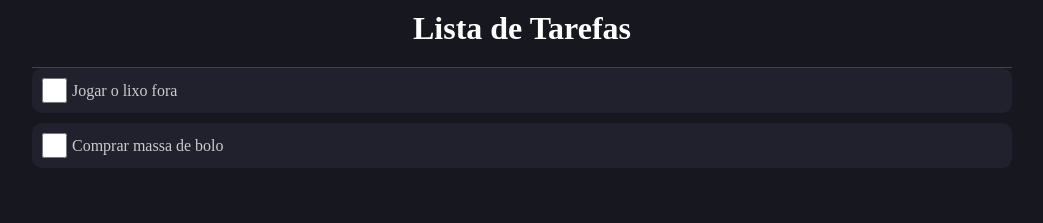
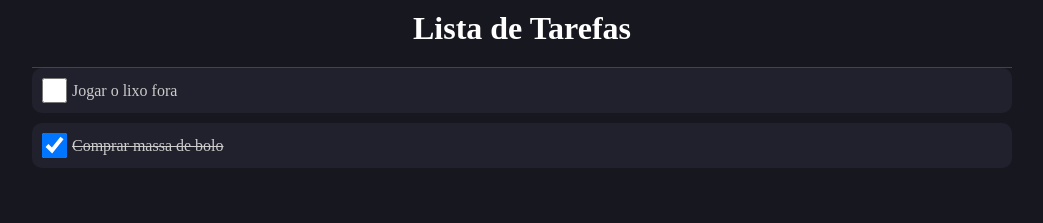
Before and after one commit to LoiolaBr17/ToDo_List, a React (Vite) app: page / in a window 1280 px wide. Shown: the top 223 px of the page, without its empty margins (118-1161 px from the left). Built offline with nearby package versions, Linux system fonts and the light colour scheme.

Commit message:
add funcionalidade de done

```diff
--- a/src/App.tsx
+++ b/src/App.tsx
@@ -6,7 +6,7 @@
 const App = () => {
   const [list, setList] = useState<Item[]>([
     {id: 1, name: 'Jogar o lixo fora', done: false},
-    {id: 2, name: 'Comprar massa de bolo', done: false}
+    {id: 2, name: 'Comprar massa de bolo', done: true}
   ]);
 
   return (
--- a/src/components/ListItem/index.tsx
+++ b/src/components/ListItem/index.tsx
@@ -1,15 +1,22 @@
+import { useState } from 'react';
 import * as C from './styles';
 import { Item } from '../../types/item'
+
 
 type Props = {
     item: Item
 }
 
 const ListItem = ({item}: Props) => {
+    const [isChecked, setIsChecked] = useState(item.done)
 
     return (
-        <C.Container>
-            <input type="checkbox"/>
+        <C.Container done={isChecked}>
+            <input
+                type="checkbox"
+                checked={isChecked}
+                onChange={e => setIsChecked(e.target.checked)}
+            />
             <label>{item.name}</label>
         </C.Container>
     );
--- a/src/components/ListItem/styles.ts
+++ b/src/components/ListItem/styles.ts
@@ -1,6 +1,11 @@
 import styled from "styled-components";
 
-export const Container = styled.div`
+type ContainerProps = {
+    done: boolean;
+}
+
+export const Container = styled.div(({ done }: ContainerProps) => (
+    `
         display: flex;
         background-color: #20212C;
         padding: 10px;
@@ -16,5 +21,7 @@
 
         label {
             color: #CCC;
+            text-decoration: ${done ? 'line-through' : 'initial'};
         }
-`;
+    `
+));
```
Lines whose indentation alone changed are shown as unchanged.
